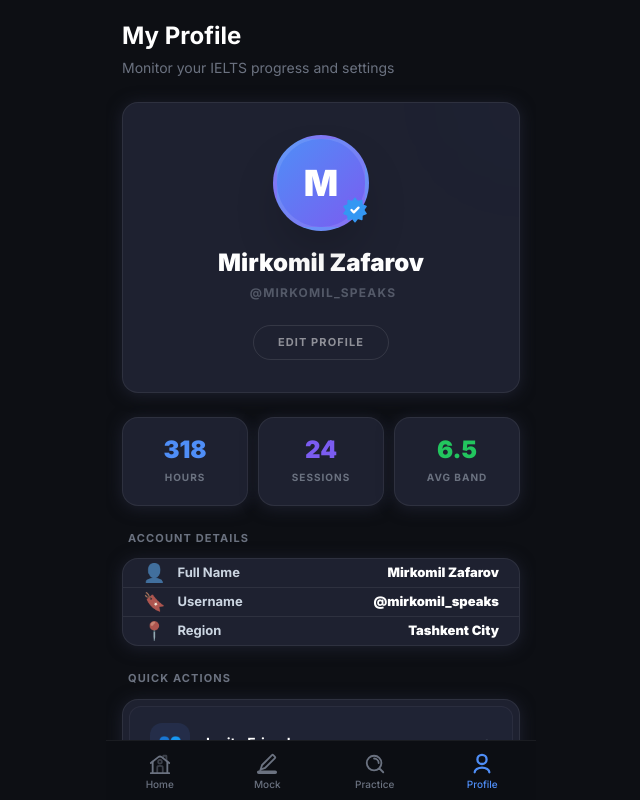
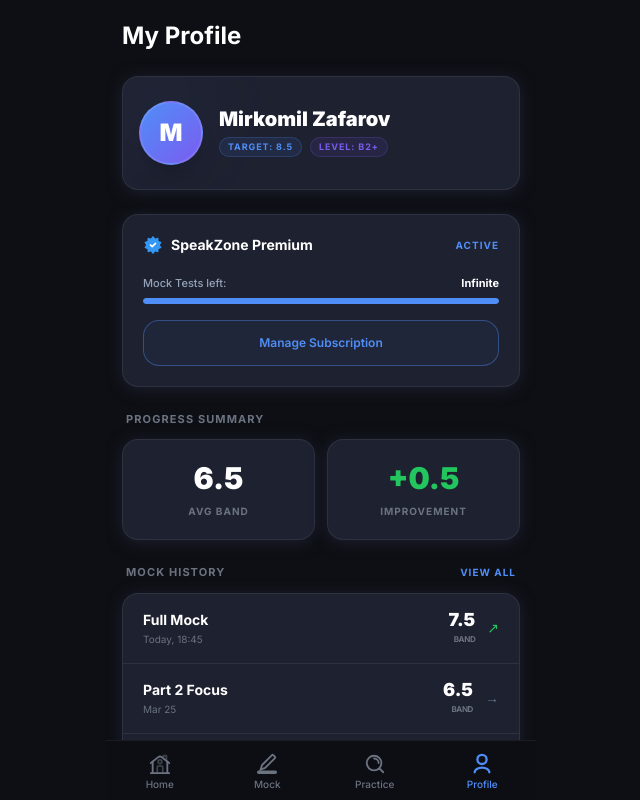
Before and after one commit to mirkomilablayev/speakzone-ui, a React (Vite) app: page / in a window 1280 px wide. Both pictures are taken after a click on the button "Profile". Shown: the whole page, without its empty margins (319-959 px from the left). Built offline with nearby package versions, Linux system fonts and the light colour scheme.

Commit message:
feat: overhaul Profile tab with user workspace, sub details, and history

```diff
--- a/src/components/tabs/ProfileTab.jsx
+++ b/src/components/tabs/ProfileTab.jsx
@@ -1,91 +1,132 @@
 import { useState } from "react";
 import Card from "../shared/Card";
-import { PrimaryButton } from "../shared/Button";
+import { PrimaryButton, OutlineButton } from "../shared/Button";
 import { PremiumBadge } from "../shared/PremiumBadge";
-import { InviteIcon } from "../shared/Icons";
 
-const STATS = [
-  { label: "Hours", value: "318", color: "text-accent" },
-  { label: "Sessions", value: "24", color: "text-purple" },
-  { label: "Avg Band", value: "6.5", color: "text-green" },
+const HISTORY = [
+  { id: 1, type: "Full Mock",  date: "Today, 18:45", score: "7.5", trend: "up" },
+  { id: 2, type: "Part 2 Focus", date: "Mar 25",       score: "6.5", trend: "stable" },
+  { id: 3, type: "Full Mock",  date: "Mar 20",       score: "6.0", trend: "down" },
 ];
 
-const ACCOUNT_FIELDS = [
-  { icon: "👤", label: "Full Name", value: "Mirkomil Zafarov" },
-  { icon: "🔖", label: "Username",  value: "@mirkomil_speaks" },
-  { icon: "📍", label: "Region",    value: "Tashkent City" },
+const SETTINGS = [
+  { icon: "🌐", label: "App Language", value: "English" },
+  { icon: "🔔", label: "Notifications", value: "On" },
+  { icon: "🌑", label: "Appearance",    value: "Dark" },
 ];
 
 export default function ProfileTab({ onGetPremium }) {
-  const [isUnlocked, setIsUnlocked] = useState(false);
-
   return (
-    <div className="flex flex-col gap-6 pb-20">
-      <div className="flex flex-col gap-1.5 pt-1 relative">
+    <div className="flex flex-col gap-6 pb-24 animate-tab-in">
+      <div className="flex flex-col gap-1.5 pt-1">
         <h1 className="font-bold text-2xl text-white">My Profile</h1>
-        <p className="text-muted text-sm">Monitor your IELTS progress and settings</p>
       </div>
 
-      <Card className="flex flex-col items-center py-8 gap-4 text-center relative overflow-hidden group">
-        <div className="absolute top-0 right-0 w-32 h-32 bg-accent/5 rounded-full -mr-16 -mt-16 blur-3xl opacity-50 group-hover:scale-125 transition-transform" />
-        <div className="w-24 h-24 rounded-full bg-primary-gradient flex items-center justify-center font-black text-white text-4xl shadow-2xl border-4 border-white/10 animate-scale-in">
+      {/* SECTION A — User Info */}
+      <Card className="flex items-center gap-4 py-6 relative overflow-hidden group">
+         <div className="absolute -left-4 -top-4 w-24 h-24 bg-accent/5 rounded-full blur-2xl" />
+         <div className="w-16 h-16 rounded-full bg-primary-gradient flex items-center justify-center font-black text-white text-2xl shadow-xl border-2 border-white/10 relative z-10 shrink-0">
             M
-          <div className="absolute -bottom-1 -right-1">
-             <PremiumBadge size={28} />
+         </div>
+         <div className="flex flex-col gap-1 relative z-10 overflow-hidden">
+            <h2 className="text-white font-black text-xl leading-none truncate">Mirkomil Zafarov</h2>
+            <div className="flex items-center gap-2 mt-1">
+               <span className="bg-accent/10 text-accent text-[9px] font-bold px-2 py-0.5 rounded-full uppercase tracking-widest border border-accent/20">Target: 8.5</span>
+               <span className="bg-purple/10 text-purple text-[9px] font-bold px-2 py-0.5 rounded-full uppercase tracking-widest border border-purple/20">Level: B2+</span>
             </div>
          </div>
-        <div className="flex flex-col items-center gap-1.5 overflow-hidden">
-          <h2 className="font-black text-white text-2xl truncate px-4">Mirkomil Zafarov</h2>
-          <span className="text-muted text-xs font-bold uppercase tracking-widest px-1 ml-1 opacity-70">@mirkomil_speaks</span>
-        </div>
-        <button className="mt-2 text-white/50 border border-white/10 px-6 py-2 rounded-full text-[11px] font-bold uppercase tracking-widest hover:bg-white/5 active:scale-95 transition-all">
-          Edit Profile
-        </button>
       </Card>
 
-      <div className="flex gap-2.5">
-        {STATS.map(s => (
-          <Card key={s.label} className="flex-1 flex flex-col items-center py-5 text-center px-1">
-            <span className={`font-black text-2xl ${s.color} leading-none`}>{s.value}</span>
-            <span className="text-muted text-[10px] font-bold uppercase tracking-widest mt-2">{s.label}</span>
+      {/* SECTION B — Subscription */}
+      <Card className="bg-[#4f8ef7]/5 border-[#4f8ef7]/20 border p-5 flex flex-col gap-4">
+         <div className="flex items-center justify-between">
+            <div className="flex items-center gap-2">
+               <PremiumBadge size={20} />
+               <span className="text-white font-bold text-sm">SpeakZone Premium</span>
+            </div>
+            <span className="text-accent text-[10px] font-bold uppercase tracking-widest">Active</span>
+         </div>
+         <div className="flex flex-col gap-1.5 mt-1">
+            <div className="flex justify-between text-[11px] font-medium">
+               <span className="text-slate-400">Mock Tests left:</span>
+               <span className="text-white font-bold">Infinite</span>
+            </div>
+            <div className="h-1.5 w-full bg-white/5 rounded-full overflow-hidden">
+               <div className="h-full bg-accent rounded-full" style={{ width: "100%" }} />
+            </div>
+         </div>
+         <OutlineButton onClick={onGetPremium} className="py-2.5 text-xs font-bold border-accent/40 text-accent bg-accent/5 hover:bg-accent/10">
+            Manage Subscription
+         </OutlineButton>
       </Card>
-        ))}
+
+      {/* SECTION C — Progress Summary */}
+      <div className="flex flex-col gap-3">
+         <h3 className="text-muted text-[11px] font-bold uppercase tracking-widest px-1">Progress Summary</h3>
+         <div className="grid grid-cols-2 gap-3">
+            <Card className="flex flex-col items-center py-5 text-center">
+               <span className="text-white font-black text-3xl">6.5</span>
+               <span className="text-muted text-[10px] font-bold uppercase tracking-widest mt-2">Avg Band</span>
+            </Card>
+            <Card className="flex flex-col items-center py-5 text-center">
+               <div className="flex items-baseline gap-1">
+                  <span className="text-green font-black text-3xl">+0.5</span>
+               </div>
+               <span className="text-muted text-[10px] font-bold uppercase tracking-widest mt-2">Improvement</span>
+            </Card>
+         </div>
       </div>
 
+      {/* SECTION D — History */}
       <div className="flex flex-col gap-3">
-         <h3 className="text-muted text-[11px] font-bold uppercase tracking-widest px-1 ml-0.5">Account Details</h3>
+         <div className="flex items-center justify-between px-1">
+            <h3 className="text-muted text-[11px] font-bold uppercase tracking-widest">Mock History</h3>
+            <button className="text-accent text-[10px] font-bold uppercase tracking-widest">View All</button>
+         </div>
          <Card className="!p-0 overflow-hidden divide-y divide-subtle">
-            {ACCOUNT_FIELDS.map(f => (
-              <div key={f.label} className="flex items-center justify-between px-5 py-4.5 active:bg-white/5 transition-colors">
+            {HISTORY.map(h => (
+              <div key={h.id} className="flex items-center justify-between px-5 py-4 active:bg-white/5 transition-colors">
+                 <div className="flex flex-col gap-0.5">
+                    <span className="text-white font-bold text-sm">{h.type}</span>
+                    <span className="text-muted text-[10px]">{h.date}</span>
+                 </div>
                  <div className="flex items-center gap-3">
-                   <span className="text-lg grayscale-[0.5]">{f.icon}</span>
-                   <span className="text-slate-300 text-[13px] font-bold">{f.label}</span>
+                    <div className="flex flex-col items-end">
+                       <span className="text-white font-black text-lg leading-none">{h.score}</span>
+                       <span className="text-[8px] text-muted font-bold uppercase tracking-tighter mt-1">Band</span>
                     </div>
-                <span className="text-white text-[13px] font-black">{f.value}</span>
+                    <span className={`text-sm ${h.trend === 'up' ? 'text-green' : h.trend === 'down' ? 'text-red' : 'text-slate-500'}`}>
+                       {h.trend === 'up' ? '↗' : h.trend === 'down' ? '↘' : '→'}
+                    </span>
+                 </div>
               </div>
             ))}
          </Card>
       </div>
 
+      {/* SECTION E — Settings */}
       <div className="flex flex-col gap-3">
-         <h3 className="text-muted text-[11px] font-bold uppercase tracking-widest px-1 ml-0.5">Quick Actions</h3>
-         <Card className="!p-1.5 flex flex-col gap-1.5">
-            <button className="flex items-center justify-between p-4 px-5 rounded-xl hover:bg-white/5 active:scale-[0.99] transition-all bg-card-raised/30 border border-white/5 translate-x-0 group">
-               <div className="flex items-center gap-4">
-                  <span className="w-10 h-10 bg-accent/10 rounded-xl flex items-center justify-center text-xl">👥</span>
-                  <span className="text-white text-[14px] font-bold group-hover:text-accent transition-colors">Invite Friends</span>
+         <h3 className="text-muted text-[11px] font-bold uppercase tracking-widest px-1">Settings</h3>
+         <Card className="!p-0 overflow-hidden divide-y divide-subtle">
+            {SETTINGS.map(s => (
+              <button key={s.label} className="w-full flex items-center justify-between px-5 py-4 active:bg-white/5 transition-colors group">
+                 <div className="flex items-center gap-3">
+                    <span className="text-lg opacity-80 group-hover:scale-110 transition-transform">{s.icon}</span>
+                    <span className="text-white font-bold text-sm">{s.label}</span>
                  </div>
-               <span className="text-muted text-lg opacity-40 group-hover:translate-x-1 transition-transform duration-300">›</span>
+                 <div className="flex items-center gap-1.5 opacity-60">
+                    <span className="text-muted text-xs font-medium">{s.value}</span>
+                    <span className="text-muted text-lg leading-none">›</span>
+                 </div>
               </button>
-            <button className="flex items-center justify-between p-4 px-5 rounded-xl hover:bg-white/5 active:scale-[0.99] transition-all bg-card-raised/30 border border-white/5 translate-x-0 group">
-               <div className="flex items-center gap-4">
-                  <span className="w-10 h-10 bg-purple/10 rounded-xl flex items-center justify-center text-xl">❓</span>
-                  <span className="text-white text-[14px] font-bold group-hover:text-purple transition-colors">Help Center</span>
-               </div>
-               <span className="text-muted text-lg opacity-40 group-hover:translate-x-1 transition-transform duration-300">›</span>
-            </button>
+            ))}
          </Card>
       </div>
+
+      <p className="text-center text-muted text-[11px] font-bold uppercase tracking-[0.2em] mt-2 mb-4 opacity-40">
+        SpeakZone v1.2.0
+      </p>
+
     </div>
   );
 }
```
Lines whose indentation alone changed are shown as unchanged.
